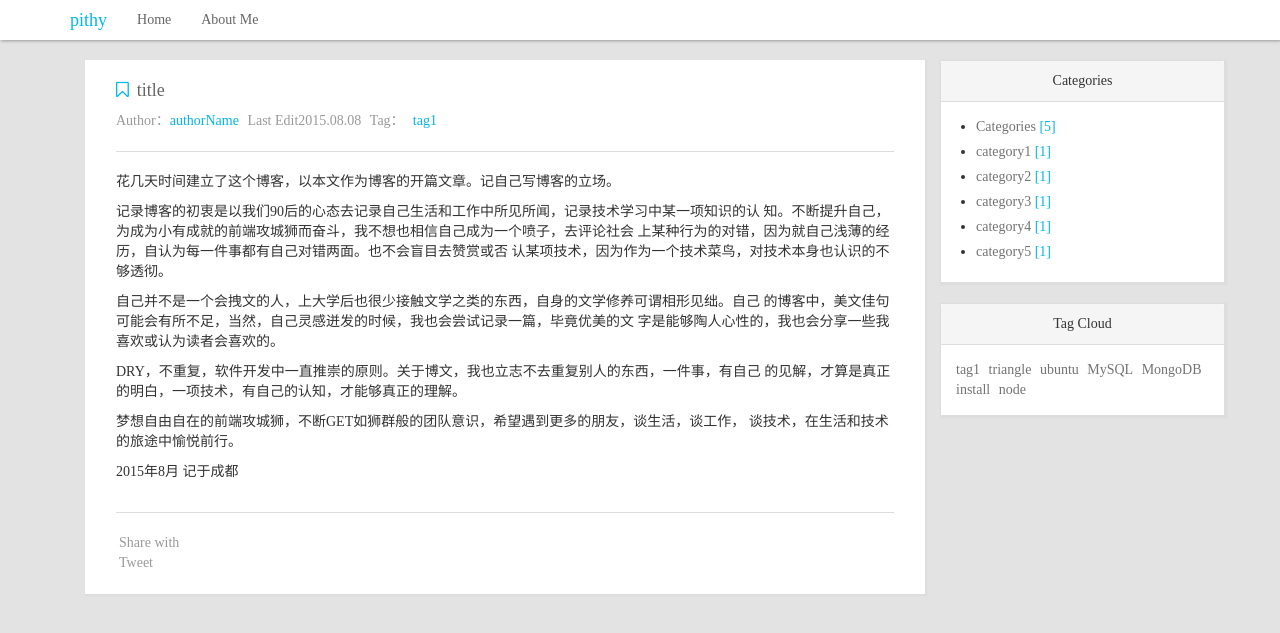
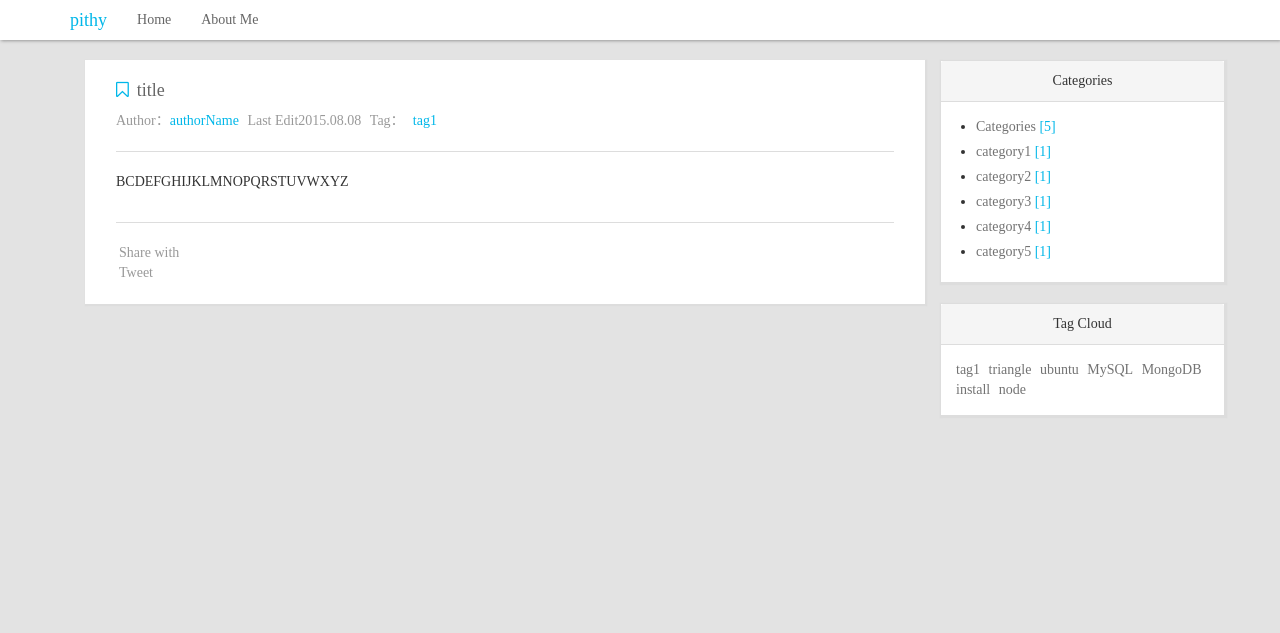
Before and after one commit to jaylinwang/jekyll-pithy, a Jekyll site: the page built from _posts/2015-08-08-kaipian.md, in a window 1280 px wide. Shown: the top 633 px of the page. Built offline with Jekyll 4.4.1, drawn with Linux system fonts in a browser that asks for light colours; nearby versions of some CDN libraries; comment, search, counter and statistics services are not loaded.

```diff
--- a/_posts/2015-08-08-kaipian.md
+++ b/_posts/2015-08-08-kaipian.md
@@ -4,18 +4,6 @@
 tags:  [tag1]
 categories: [category1]
 author: authorName
-excerpt: "花几天时间建立了这个博客，以本文作为博客的开篇文章。记自己写博客的立场。"
+excerpt: "ABCDEFGHIJKLMNOPQRSTUVWXYZ"
 ---
-
-
-花几天时间建立了这个博客，以本文作为博客的开篇文章。记自己写博客的立场。
-
-记录博客的初衷是以我们90后的心态去记录自己生活和工作中所见所闻，记录技术学习中某一项知识的认 知。不断提升自己，为成为小有成就的前端攻城狮而奋斗，我不想也相信自己成为一个喷子，去评论社会 上某种行为的对错，因为就自己浅薄的经历，自认为每一件事都有自己对错两面。也不会盲目去赞赏或否 认某项技术，因为作为一个技术菜鸟，对技术本身也认识的不够透彻。
-
-自己并不是一个会拽文的人，上大学后也很少接触文学之类的东西，自身的文学修养可谓相形见绌。自己 的博客中，美文佳句可能会有所不足，当然，自己灵感迸发的时候，我也会尝试记录一篇，毕竟优美的文 字是能够陶人心性的，我也会分享一些我喜欢或认为读者会喜欢的。
-
-DRY，不重复，软件开发中一直推崇的原则。关于博文，我也立志不去重复别人的东西，一件事，有自己 的见解，才算是真正的明白，一项技术，有自己的认知，才能够真正的理解。
-
-梦想自由自在的前端攻城狮，不断GET如狮群般的团队意识，希望遇到更多的朋友，谈生活，谈工作， 谈技术，在生活和技术的旅途中愉悦前行。
-
-2015年8月 记于成都
+BCDEFGHIJKLMNOPQRSTUVWXYZ
```
Also changed, not shown: index.html (line endings or trailing spaces).
